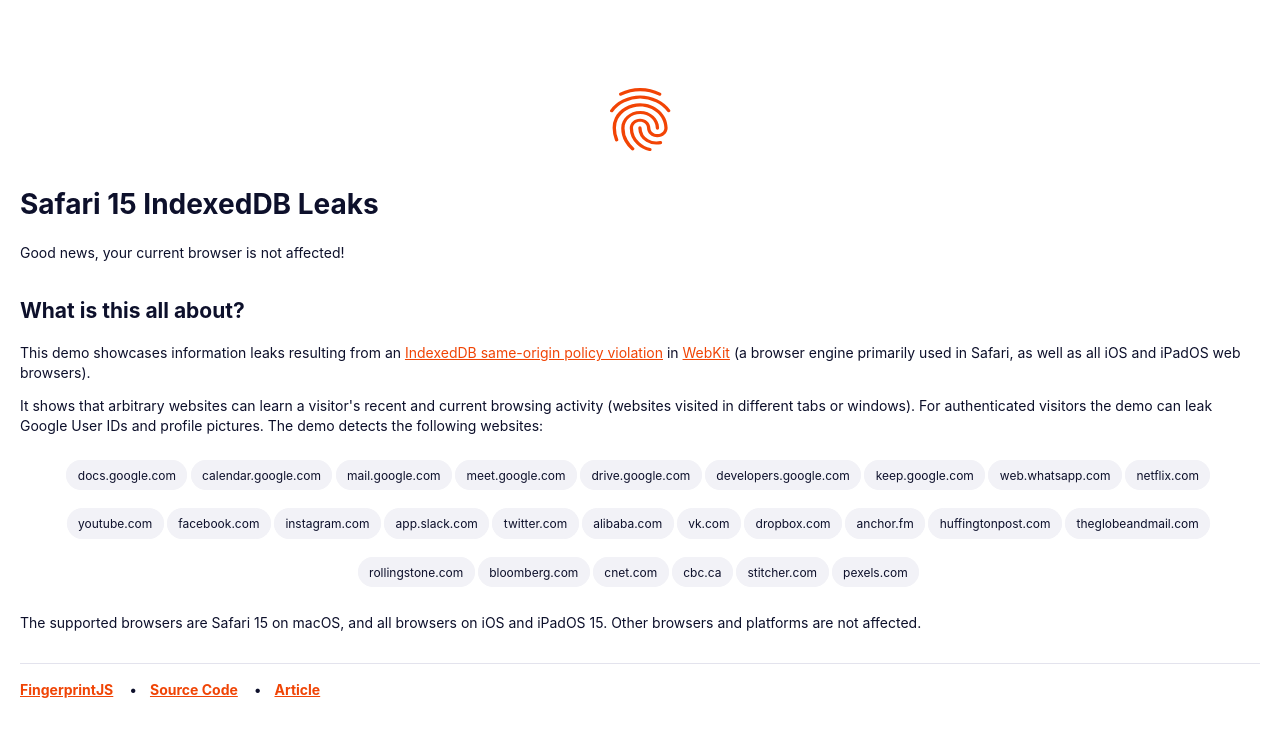
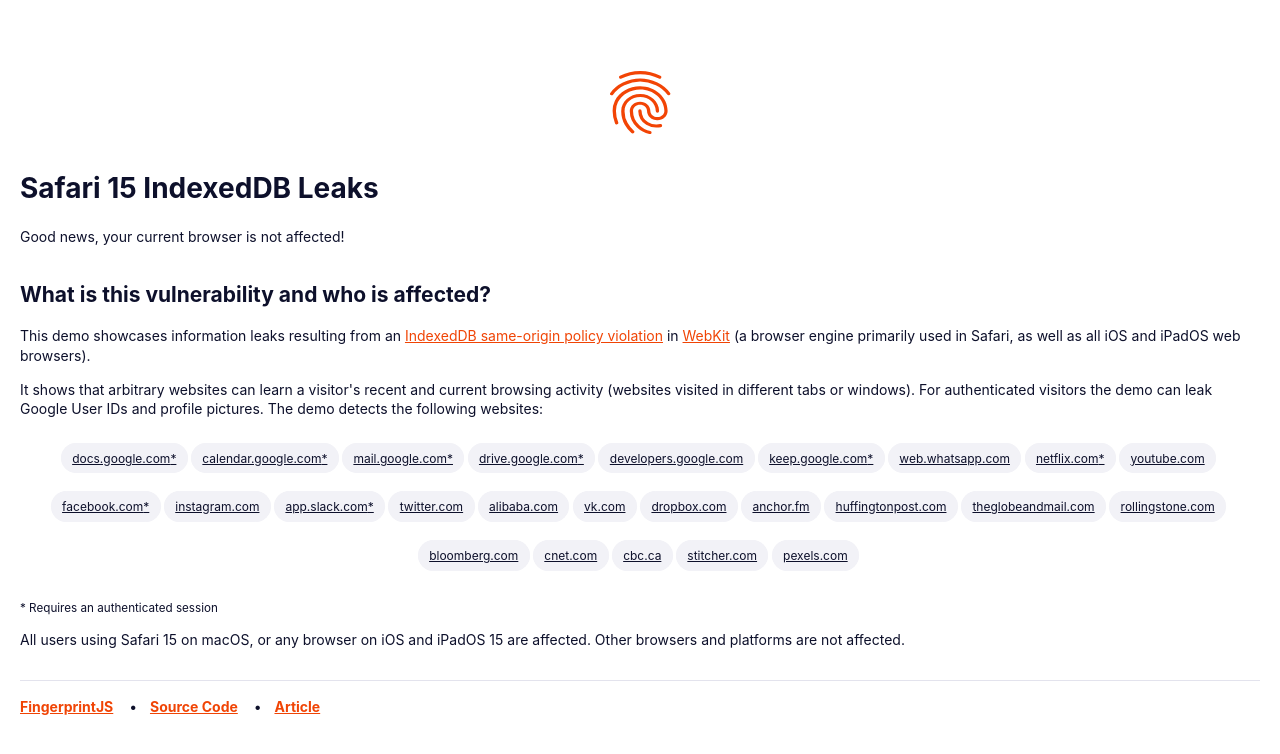
Before and after one commit to fingerprintjs/blog-indexeddb-safari-leaks-demo, a React app: page / in a window 1280 px wide. Shown: the top 754 px of the page. Built offline with nearby package versions, Linux system fonts and the light colour scheme; the HTML template or start-up script is replaced by a standard one.

Commit message:
feature: More instructive wording

```diff
--- a/src/App.jsx
+++ b/src/App.jsx
@@ -6,7 +6,7 @@
 
 import Footer from './Components/Footer'
 
-function isSupportedBrowser() {
+function isAffectedBrowser() {
   const ios = navigator.userAgent.includes('iPhone OS 15')
   const ipad = navigator.userAgent.includes('iPad; CPU OS 15')
   const macos = navigator.userAgent.includes('Macintosh') && navigator.userAgent.includes('Version/15')
@@ -19,7 +19,7 @@
     <>
       <Logo />
       <h1>Safari 15 IndexedDB Leaks</h1>
-      <Leaks isSupportedBrowser={isSupportedBrowser()} />
+      <Leaks isAffectedBrowser={isAffectedBrowser()} />
       <FAQ />
       <Footer />
     </>
--- a/src/Components/Databases.jsx
+++ b/src/Components/Databases.jsx
@@ -53,7 +53,14 @@
   return databases?.length === 0 ? (
     <>
       <section>
-        Browse to a supported website (see below) and come back to this page to see database name leaks in action.
+        <p>
+          Click any URL below to open the affected website in a new tab. After that switch back to this tab, and you
+          will see that the visited website is leaking and its presence is known to this demo page.
+        </p>
+        <p>
+          In Private Safari windows, browse to affected websites within the same tab. After returning to this demo page,
+          you will see that your recent browsing history is leaking.
+        </p>
       </section>
       <Identifiers databases={[]} initialGoogleIDs={googleIDs} isLoading={isLoading} />
     </>
--- a/src/Components/FAQ.jsx
+++ b/src/Components/FAQ.jsx
@@ -3,7 +3,7 @@
 export default function FAQ() {
   return (
     <section className="faq">
-      <h1>What is this all about?</h1>
+      <h1>What is this vulnerability and who is affected?</h1>
       <p>
         This demo showcases information leaks resulting from an{' '}
         <a href="https://fingerprintjs.com/blog" target="_blank" rel="noreferrer">
@@ -21,8 +21,9 @@
         pictures. The demo detects the following websites:
       </p>
       <SupportedWebsites />
+      <small>* Requires an authenticated session</small>
       <p>
-        The supported browsers are Safari 15 on macOS, and all browsers on iOS and iPadOS 15. Other browsers and
+        All users using Safari 15 on macOS, or any browser on iOS and iPadOS 15 are affected. Other browsers and
         platforms are not affected.
       </p>
     </section>
--- a/src/Components/Leaks.jsx
+++ b/src/Components/Leaks.jsx
@@ -7,13 +7,13 @@
 
 const TERMS_ACCEPTED_KEY = 'accepted-terms'
 
-export default function Leaks({ isSupportedBrowser }) {
+export default function Leaks({ isAffectedBrowser }) {
   const [acceptedTerms, setAcceptedTerms] = useState(localStorage.getItem(TERMS_ACCEPTED_KEY))
   const [googleIDs, setGoogleIDs] = useState(null)
   const [isPopupActive, setPopupActive] = useState(false)
 
-  if (!isSupportedBrowser) {
-    return <Unsupported />
+  if (!isAffectedBrowser) {
+    return <NotAffected />
   }
 
   const acceptTerms = async () => {
@@ -42,10 +42,10 @@
   return <Databases googleIDs={googleIDs} isLoading={isPopupActive} />
 }
 
-function Unsupported() {
+function NotAffected() {
   return <section>Good news, your current browser is not affected!</section>
 }
 
 Leaks.propTypes = {
-  isSupportedBrowser: PropTypes.bool,
+  isAffectedBrowser: PropTypes.bool,
 }
--- a/src/Components/SupportedWebsites.jsx
+++ b/src/Components/SupportedWebsites.jsx
@@ -7,33 +7,40 @@
 // This allows to identify websites based on multiple database names, if needed.
 export const KNOWN_WEBSITES = {
   'docs.google.com': {
-    exact: [['GoogleDocs'], ['GoogleDriveDs'], ['DocsErrors']],
+    exact: [['GoogleDocs'], ['DocsErrors'], ['GoogleDriveDs']],
+    authenticated: true,
   },
   'calendar.google.com': {
     exact: [['offline.users']],
     startswith: [['offline.settings.'], ['offline.requests.']],
+    authenticated: true,
   },
   'mail.google.com': {
     exact: [['user_registry'], ['gmail-sw-keyval']],
+    authenticated: true,
   },
-  'meet.google.com': {
-    exact: [['meet_db'], ['storage.bw.offline']],
-  },
+  //'meet.google.com': {
+  //  exact: [['meet_db'], ['storage.bw.offline']],
+  //  authenticated: true,
+  //},
   'drive.google.com': {
-    exact: [['GoogleDriveDsImpressions'], ['dfesw-mss-cache-prod']],
+    exact: [['GoogleDriveDsImpressions'], ['dfesw-mss-cache-prod'], ['GoogleDriveDs']],
     startswith: [['storage.dfesw-']],
+    authenticated: true,
   },
   'developers.google.com': {
     exact: [['devsite-index-db']],
   },
   'keep.google.com': {
     startswith: [['Keep-']],
+    authenticated: true,
   },
   'web.whatsapp.com': {
     exact: [['wawc'], ['__dbnames']],
   },
   'netflix.com': {
     exact: [['netflix.player']],
+    authenticated: true,
   },
   'youtube.com': {
     exact: [['yt-serviceworker-metadata']],
@@ -47,12 +54,14 @@
   },
   'facebook.com': {
     exact: [['ServiceWorkerAsyncStorage']],
+    authenticated: true,
   },
   'instagram.com': {
     exact: [['redux']], // Likely unreliable.
   },
   'app.slack.com': {
     exact: [['reduxPersistence']],
+    authenticated: true,
   },
   'twitter.com': {
     exact: [['sync'], ['localforage'], ['horizonweb']],
@@ -126,7 +135,9 @@
   return (
     <div className="websites">
       {Object.getOwnPropertyNames(KNOWN_WEBSITES).map((website) => {
-        return <SupportedWebsite key={website} website={website} />
+        return (
+          <SupportedWebsite key={website} website={website} authenticated={KNOWN_WEBSITES[website].authenticated} />
+        )
       })}
     </div>
   )
@@ -137,6 +148,7 @@
     <span>
       <a href={`https://${props.website}`} className="button" target="_blank" rel="noreferrer">
         {props.website}
+        {props.authenticated ? '*' : ''}
       </a>
     </span>
   )
@@ -144,4 +156,5 @@
 
 SupportedWebsite.propTypes = {
   website: PropTypes.string,
+  authenticated: PropTypes.bool,
 }
--- a/src/index.css
+++ b/src/index.css
@@ -90,7 +90,7 @@
     font-size: 0.75rem;
     padding: .425rem 0.65rem;
     color: inherit;
-    text-decoration: none;
+    text-decoration: underline;
 }
 a.button:hover {
     background-color: #e2e2ee;
```
